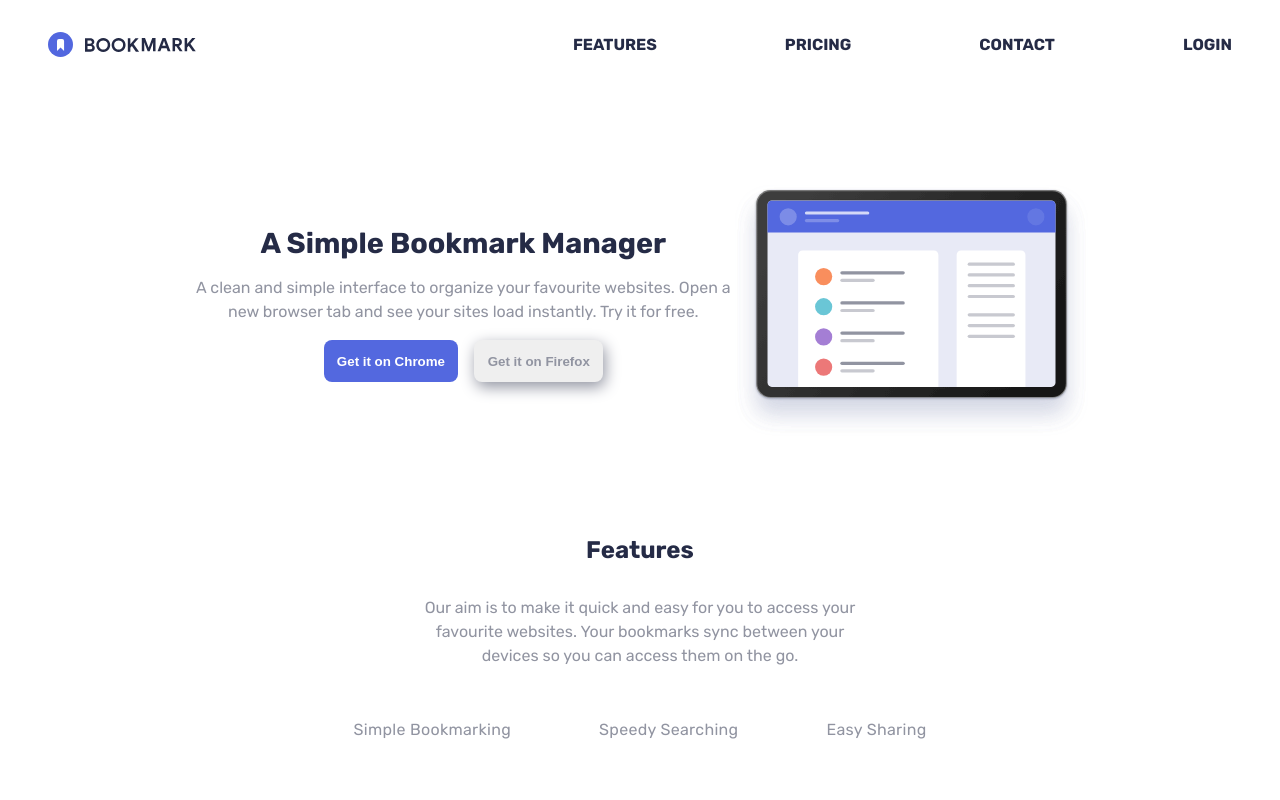
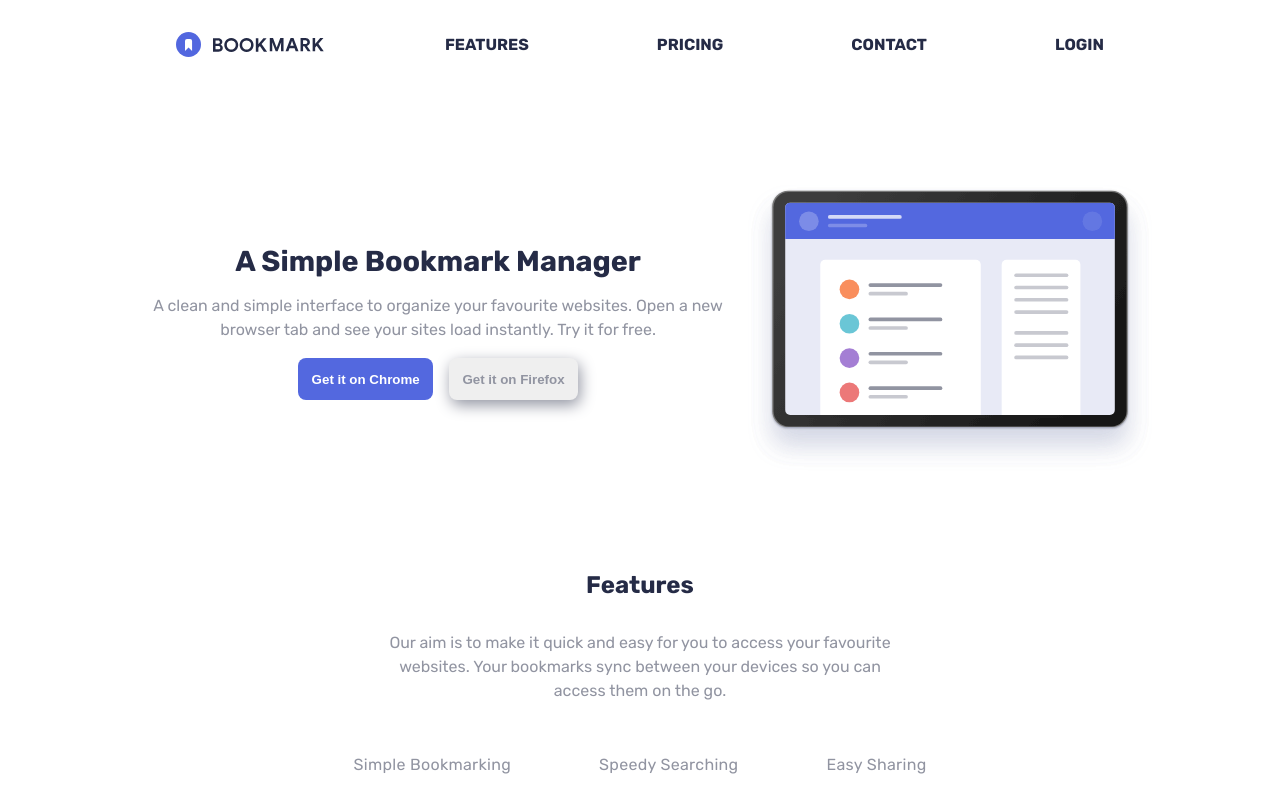
Before and after one commit to Soph-iee/bookmark-landing-page-master, a React (Vite) app in the folder bookmark-landingpage/: page / in a window 1280 px wide. Shown: the top 800 px of the page. Built offline with nearby package versions, Linux system fonts and the light colour scheme.

Commit message:
ading maxwidth to navbar

```diff
--- a/bookmark-landingpage/src/index.css
+++ b/bookmark-landingpage/src/index.css
@@ -11,22 +11,20 @@
   }
 
   .container {
-    max-width: 70%;
     margin: 0 auto;
+    max-width: 80%;
   }
   .menu-modal {
     display: none;
   }
 
   .desktop-navbar {
+    max-width: 80%;
+    margin: 0 auto;
     display: flex;
     align-items: center;
     justify-content: space-between;
     padding: 2rem 3rem;
-    position: sticky;
-    top: 0;
-    background-color: #fff;
-    /* box-shadow: 2px 2px 15px #9194a1; */
   }
   .desktop-navbar ul {
     list-style: none;
```
